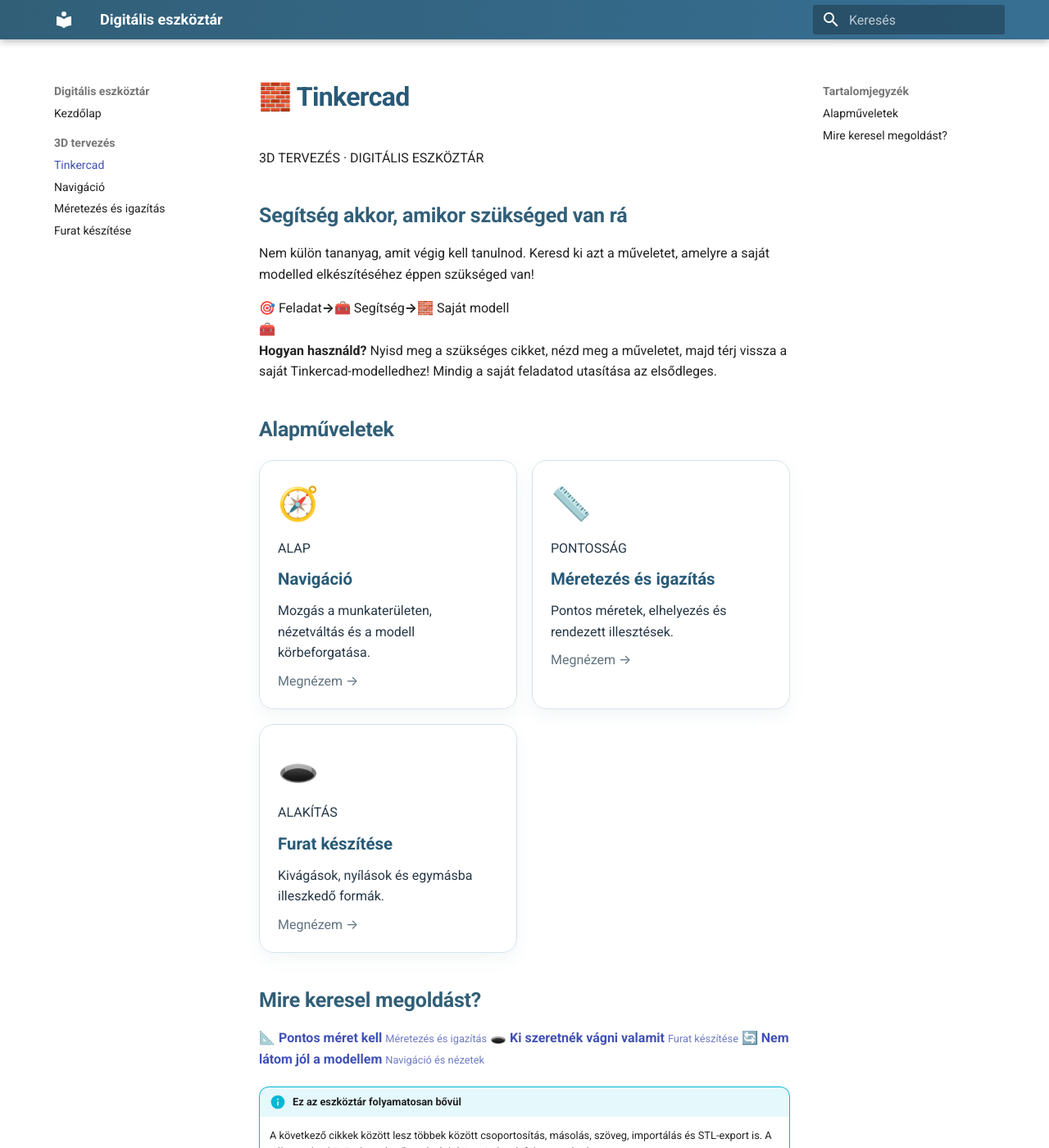
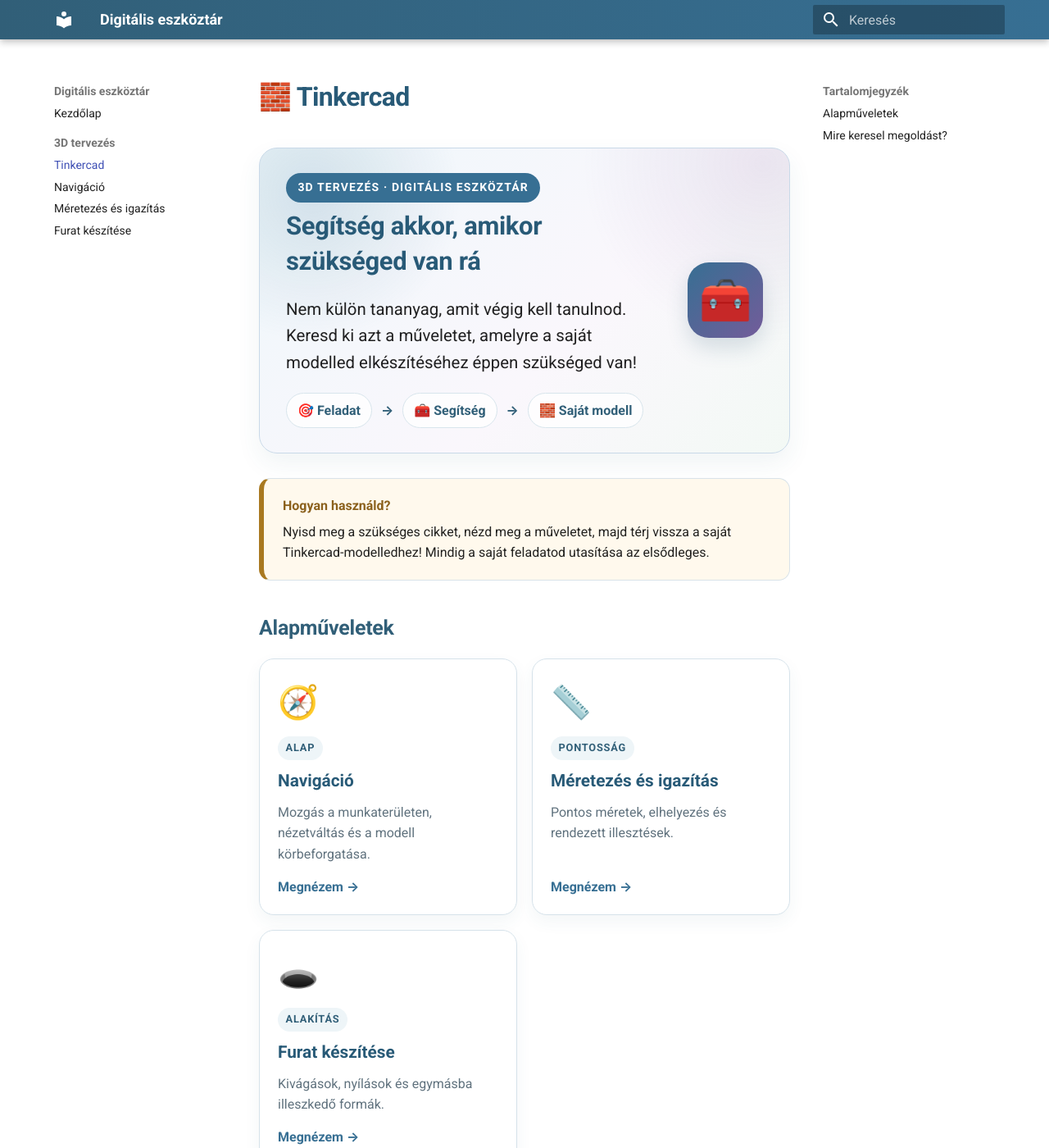
Before and after one commit to bsuszter/digitalis-eszkoztar, an MkDocs documentation site: the page built from docs/tinkercad/index.md, in a window 1280 px wide and 1400 px high. Shown: the whole window at 82% size. Built offline with MkDocs 1.6.1 and Material for MkDocs 9.7.7, drawn with Linux system fonts in a browser that asks for light colours.

Commit message:
Expand toolkit visual design system

```diff
--- a/docs/stylesheets/extra.css
+++ b/docs/stylesheets/extra.css
@@ -6,6 +6,9 @@
   --eszkoz-purple: #735c9a;
   --eszkoz-gold: #a97920;
   --eszkoz-bg: #f4f9fb;
+  --eszkoz-text: #263746;
+  --eszkoz-muted: #667781;
+  --eszkoz-border: #d6e2ea;
 }
 
 .md-grid {
@@ -26,9 +29,16 @@
 .md-typeset h2 {
   color: var(--eszkoz-blue-dark);
   font-weight: 750;
+  margin-top: 1.6em;
 }
 
-.hero-card {
+.md-typeset a {
+  text-underline-offset: 2px;
+}
+
+.hero-card,
+.toolkit-hero,
+.article-hero {
   margin: 1.1rem 0 1.5rem;
   padding: 1.5rem 1.6rem;
   border: 1px solid #c9d9e8;
@@ -40,25 +50,89 @@
   box-shadow: 0 12px 30px rgba(49,95,120,.07);
 }
 
-.hero-card h2 {
+.toolkit-hero,
+.article-hero {
+  display: flex;
+  align-items: center;
+  gap: 1.5rem;
+}
+
+.toolkit-hero__content,
+.article-hero > div:first-child {
+  flex: 1;
+}
+
+.toolkit-hero h2,
+.article-hero h2 {
   margin: .35rem 0 .5rem;
   color: var(--eszkoz-title);
+  font-size: 1.55rem;
 }
 
-.hero-card p {
+.toolkit-hero p,
+.article-hero p {
   margin-bottom: 0;
-  font-size: 1.05rem;
+  font-size: 1.02rem;
 }
 
-.hero-kicker {
+.toolkit-hero__icon,
+.article-hero__icon {
+  display: grid;
+  place-items: center;
+  width: 92px;
+  height: 92px;
+  flex: 0 0 92px;
+  border-radius: 26px;
+  background: linear-gradient(135deg,var(--eszkoz-blue),var(--eszkoz-purple));
+  color: #fff;
+  font-size: 2.6rem;
+  box-shadow: 0 12px 26px rgba(49,95,120,.18);
+}
+
+.hero-kicker,
+.toolkit-eyebrow,
+.article-kicker {
   display: inline-block;
   padding: .34rem .72rem;
   border-radius: 999px;
   background: var(--eszkoz-blue);
   color: #fff;
-  font-size: .72rem;
+  font-size: .7rem;
   font-weight: 800;
   letter-spacing: .08em;
+}
+
+.toolkit-flow {
+  display: flex;
+  flex-wrap: wrap;
+  gap: .55rem;
+  align-items: center;
+  margin-top: 1rem;
+  color: var(--eszkoz-blue-dark);
+  font-weight: 700;
+}
+
+.toolkit-flow span {
+  padding: .4rem .65rem;
+  border-radius: 999px;
+  background: rgba(255,255,255,.8);
+  border: 1px solid #d8e5ec;
+}
+
+.quick-note {
+  display: flex;
+  flex-direction: column;
+  gap: .3rem;
+  margin: 1rem 0 1.25rem;
+  padding: 1rem 1.15rem;
+  border: 1px solid #d9e3e9;
+  border-left: 6px solid var(--eszkoz-gold);
+  border-radius: 14px;
+  background: #fff9ed;
+}
+
+.quick-note strong {
+  color: #8b611d;
 }
 
 .tool-grid {
@@ -69,32 +143,33 @@
 }
 
 .tool-card {
+  position: relative;
   display: flex;
   flex-direction: column;
   gap: .45rem;
-  min-height: 150px;
+  min-height: 165px;
   padding: 1.05rem 1.1rem;
-  border: 1px solid #d6e2ea;
+  border: 1px solid var(--eszkoz-border);
   border-radius: 18px;
   background: #fff;
-  color: #263746 !important;
+  color: var(--eszkoz-text) !important;
   text-decoration: none !important;
   box-shadow: 0 8px 20px rgba(49,95,120,.06);
   transition: transform .16s ease, box-shadow .16s ease, border-color .16s ease;
 }
 
 .tool-card:hover {
-  transform: translateY(-2px);
+  transform: translateY(-3px);
   border-color: #9fbfd3;
-  box-shadow: 0 12px 26px rgba(49,95,120,.12);
+  box-shadow: 0 14px 28px rgba(49,95,120,.13);
 }
 
 .tool-card strong {
   color: var(--eszkoz-title);
-  font-size: 1.02rem;
+  font-size: 1.04rem;
 }
 
-.tool-card span:last-child {
+.tool-card > span:not(.tool-icon):not(.tool-tag):not(.tool-link) {
   color: #60727e;
 }
 
@@ -102,9 +177,124 @@
   font-size: 2rem;
 }
 
-.muted-card {
-  background: #fafafa;
-  opacity: .78;
+.tool-tag {
+  align-self: flex-start;
+  padding: .2rem .48rem;
+  border-radius: 999px;
+  background: #eef5f8;
+  color: var(--eszkoz-blue-dark);
+  font-size: .64rem;
+  font-weight: 800;
+  letter-spacing: .06em;
+}
+
+.tool-link {
+  margin-top: auto;
+  padding-top: .25rem;
+  color: var(--eszkoz-blue) !important;
+  font-weight: 700;
+}
+
+.need-grid,
+.related-grid {
+  display: grid;
+  grid-template-columns: repeat(auto-fit, minmax(210px, 1fr));
+  gap: .75rem;
+  margin: 1rem 0 1.5rem;
+}
+
+.need-card,
+.related-grid a {
+  display: flex;
+  flex-direction: column;
+  gap: .3rem;
+  padding: .9rem 1rem;
+  border: 1px solid #d9e3e9;
+  border-radius: 14px;
+  background: #fff;
+  color: var(--eszkoz-text) !important;
+  text-decoration: none !important;
+  transition: border-color .16s ease, transform .16s ease;
+}
+
+.need-card:hover,
+.related-grid a:hover {
+  transform: translateY(-2px);
+  border-color: #a9c4d4;
+}
+
+.need-card > span,
+.related-grid a > span {
+  font-size: 1.5rem;
+}
+
+.need-card strong,
+.related-grid strong {
+  color: var(--eszkoz-title);
+}
+
+.need-card small,
+.related-grid small {
+  color: var(--eszkoz-muted);
+}
+
+.article-meta {
+  display: flex;
+  flex-wrap: wrap;
+  gap: .5rem;
+  margin: -.5rem 0 1.25rem;
+}
+
+.article-meta span {
+  padding: .38rem .65rem;
+  border-radius: 999px;
+  background: #f3f7f9;
+  border: 1px solid #dfe7eb;
+  color: #536773;
+  font-size: .78rem;
+  font-weight: 700;
+}
+
+.step-stack {
+  display: grid;
+  gap: .7rem;
+  margin: 1rem 0 1.4rem;
+}
+
+.step-card {
+  display: flex;
+  align-items: flex-start;
+  gap: .8rem;
+  padding: .9rem 1rem;
+  border: 1px solid #dce6eb;
+  border-radius: 14px;
+  background: #fff;
+}
+
+.step-card > div {
+  display: flex;
+  flex-direction: column;
+  gap: .2rem;
+}
+
+.step-card strong {
+  color: var(--eszkoz-title);
+}
+
+.step-card div span {
+  color: var(--eszkoz-muted);
+}
+
+.step-no {
+  display: grid;
+  place-items: center;
+  width: 32px;
+  height: 32px;
+  flex: 0 0 32px;
+  border-radius: 50%;
+  background: var(--eszkoz-blue);
+  color: #fff;
+  font-weight: 800;
 }
 
 .section-lead,
@@ -141,6 +331,39 @@
   background: #fff;
 }
 
+.mini-card strong {
+  color: var(--eszkoz-title);
+}
+
+.mini-icon {
+  font-size: 1.55rem;
+}
+
+.check-panel {
+  display: grid;
+  gap: .55rem;
+  margin: 1rem 0 1.3rem;
+  padding: 1rem;
+  border: 1px solid #cfe0d4;
+  border-radius: 16px;
+  background: #f3f9f5;
+}
+
+.check-panel label {
+  display: flex;
+  align-items: flex-start;
+  gap: .65rem;
+  padding: .7rem .8rem;
+  border-radius: 10px;
+  background: #fff;
+  cursor: pointer;
+}
+
+.check-panel input {
+  margin-top: .22rem;
+  transform: scale(1.08);
+}
+
 .back-link {
   margin-top: 1.6rem;
   padding-top: .9rem;
@@ -153,13 +376,42 @@
   box-shadow: none;
 }
 
-@media (max-width: 600px) {
-  .hero-card {
+@media (max-width: 700px) {
+  .toolkit-hero,
+  .article-hero {
+    align-items: flex-start;
     padding: 1.15rem;
     border-radius: 17px;
   }
 
-  .tool-grid {
+  .toolkit-hero__icon,
+  .article-hero__icon {
+    width: 64px;
+    height: 64px;
+    flex-basis: 64px;
+    border-radius: 18px;
+    font-size: 1.9rem;
+  }
+}
+
+@media (max-width: 600px) {
+  .toolkit-hero,
+  .article-hero {
+    flex-direction: column-reverse;
+  }
+
+  .tool-grid,
+  .need-grid,
+  .related-grid {
     grid-template-columns: 1fr;
   }
+
+  .toolkit-flow b {
+    display: none;
+  }
+
+  .toolkit-flow span {
+    width: 100%;
+    text-align: center;
+  }
 }
```
